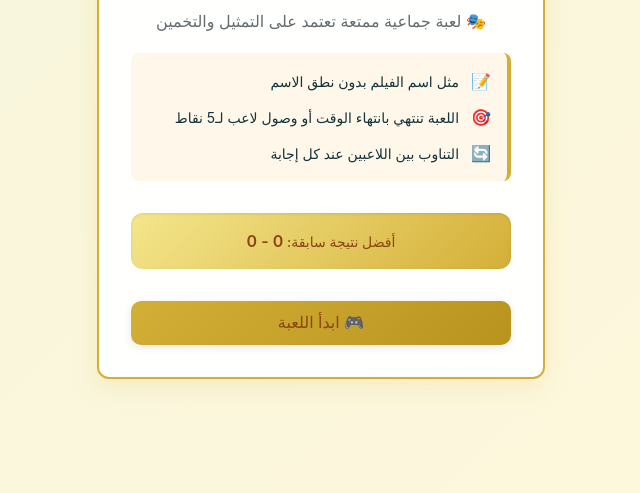
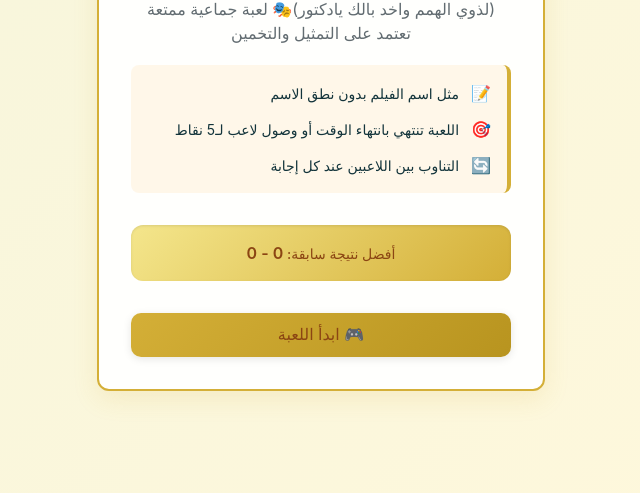
Before and after one commit to jrsllam/my_gamee, a plain HTML site: page index.html in a window 1280 px wide. Shown: the part 307-800 px from the top of the page, without its empty margins (319-959 px from the left). Drawn offline with Linux system fonts and the light colour scheme; a web font is replaced by a local one.

Commit message:
Update index.html

```diff
--- a/index.html
+++ b/index.html
@@ -3,7 +3,7 @@
 <head>
     <meta charset="UTF-8">
     <meta name="viewport" content="width=device-width, initial-scale=1.0">
-    <title>(لذو الهمم واخد بالك يا دكتور)🎬 لعبة الأفلام المصرية</title>
+    <title>🎬 لعبة الأفلام المصرية</title>
     <link rel="stylesheet" href="style.css">
 </head>
 <body>
@@ -14,7 +14,7 @@
                 <div class="game-icon">🎬</div>
                 <h1 class="game-title">لعبة الأفلام المصرية</h1>
                 <div class="game-description">
-                    <p>🎭 لعبة جماعية ممتعة تعتمد على التمثيل والتخمين</p>
+                    <p>(لذوي الهمم واخد بالك يادكتور)🎭 لعبة جماعية ممتعة تعتمد على التمثيل والتخمين</p>
                     <div class="instructions">
                         <div class="instruction-item">
                             <span class="icon">📝</span>
```
